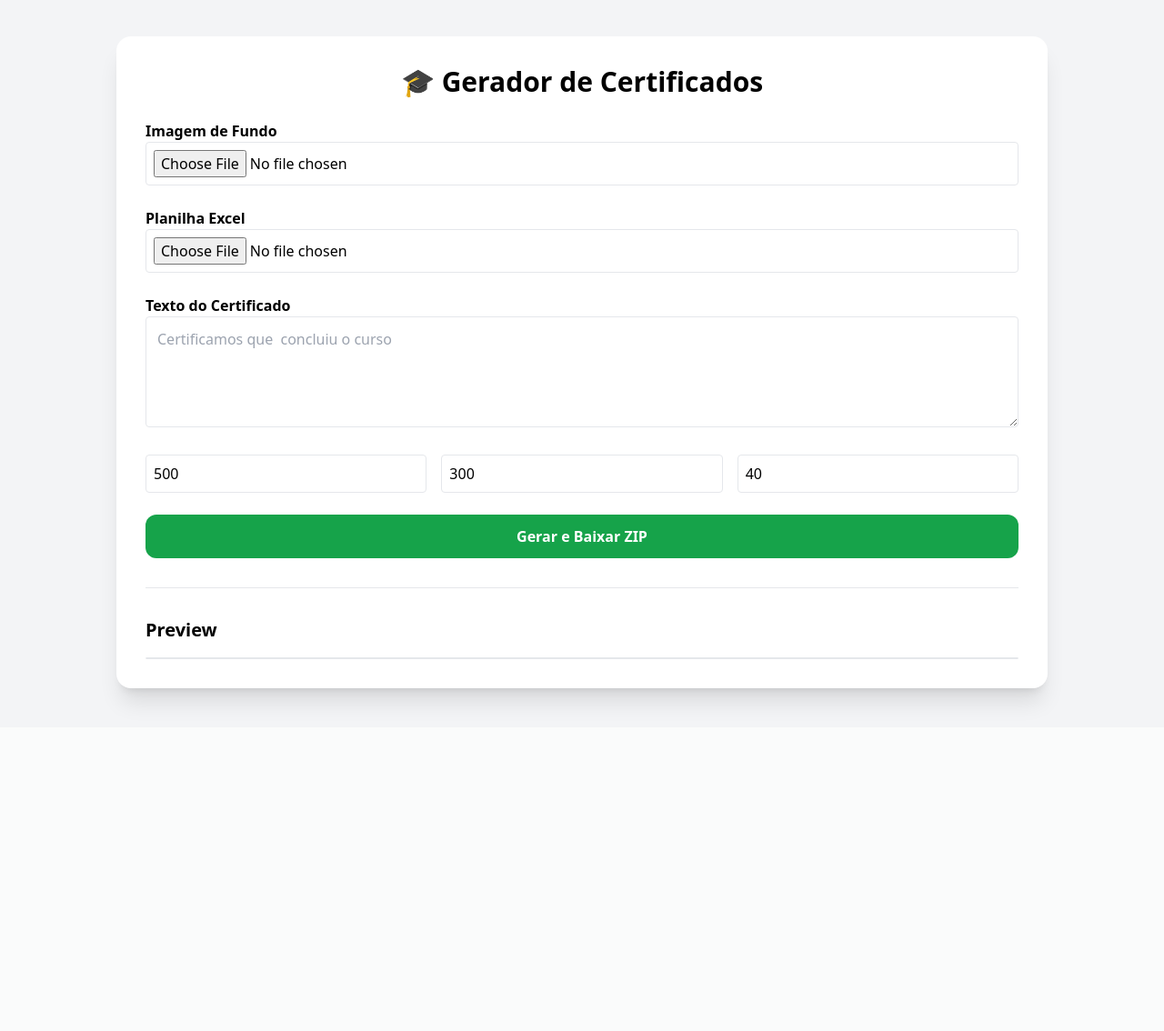
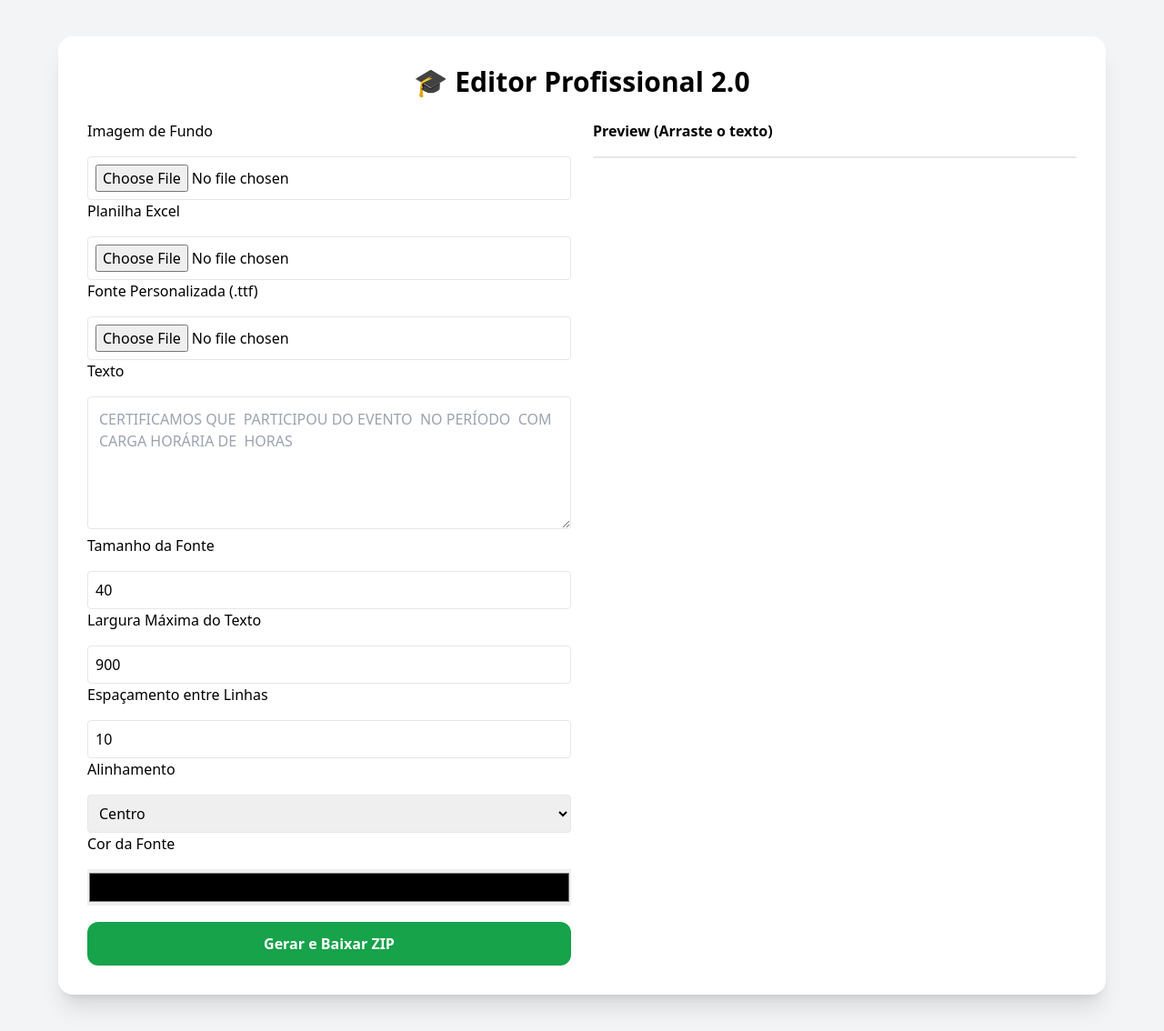
Before and after one commit to sildemberny-bit/certificados-app, a Flask app: page / in a window 1280 px wide. Shown: the whole page at 91% size. Before the commit the page ends 781 px from the top, so only its background shows below. Run offline with Flask 3, Linux system fonts and the light colour scheme; some libraries are stand-ins or nearby versions.

Commit message:
Update index.html

```diff
--- a/templates/index.html
+++ b/templates/index.html
@@ -2,58 +2,84 @@
 <html>
 <head>
 <meta charset="UTF-8">
-<title>Gerador de Certificados</title>
+<title>Editor Profissional de Certificados</title>
 <script src="https://cdn.tailwindcss.com"></script>
 </head>
 
 <body class="bg-gray-100 min-h-screen p-10">
 
-<div class="max-w-5xl mx-auto bg-white p-8 rounded-2xl shadow-xl">
+<div class="max-w-6xl mx-auto bg-white p-8 rounded-2xl shadow-xl">
 
-<h1 class="text-3xl font-bold mb-6 text-center">🎓 Gerador de Certificados</h1>
+<h1 class="text-3xl font-bold mb-6 text-center">
+🎓 Editor Profissional 2.0
+</h1>
 
 <form method="POST" enctype="multipart/form-data" class="space-y-6">
 
-<div>
-<label class="font-semibold">Imagem de Fundo</label>
+<div class="grid grid-cols-2 gap-6">
+
+<div class="space-y-4">
+
+<label>Imagem de Fundo</label>
 <input type="file" name="background" id="bgInput" class="w-full border p-2 rounded">
-</div>
 
-<div>
-<label class="font-semibold">Planilha Excel</label>
+<label>Planilha Excel</label>
 <input type="file" name="excel" class="w-full border p-2 rounded">
-</div>
 
-<div>
-<label class="font-semibold">Texto do Certificado</label>
-<textarea id="textInput" name="text" rows="4"
+<label>Fonte Personalizada (.ttf)</label>
+<input type="file" name="fontfile" class="w-full border p-2 rounded">
+
+<label>Texto</label>
+<textarea id="textInput" name="text" rows="5"
 class="w-full border p-3 rounded"
-placeholder="Certificamos que {{Nome}} concluiu o curso {{Curso}}">
+placeholder="CERTIFICAMOS QUE {{Nome}} PARTICIPOU DO EVENTO {{Evento}} NO PERÍODO {{Periodo}} COM CARGA HORÁRIA DE {{CargaHoraria}} HORAS">
 </textarea>
-</div>
 
-<div class="grid grid-cols-3 gap-4">
-<input type="number" id="posX" name="pos_x" value="500" class="border p-2 rounded">
-<input type="number" id="posY" name="pos_y" value="300" class="border p-2 rounded">
-<input type="number" id="fontSize" name="font_size" value="40" class="border p-2 rounded">
-</div>
+<input type="hidden" id="posX" name="pos_x" value="400">
+<input type="hidden" id="posY" name="pos_y" value="300">
+
+<label>Tamanho da Fonte</label>
+<input type="number" id="fontSize" name="font_size" value="40" class="w-full border p-2 rounded">
+
+<label>Largura Máxima do Texto</label>
+<input type="number" id="maxWidth" name="max_width" value="900" class="w-full border p-2 rounded">
+
+<label>Espaçamento entre Linhas</label>
+<input type="number" name="line_spacing" value="10" class="w-full border p-2 rounded">
+
+<label>Alinhamento</label>
+<select name="align" class="w-full border p-2 rounded">
+<option value="left">Esquerda</option>
+<option value="center" selected>Centro</option>
+<option value="right">Direita</option>
+</select>
+
+<label>Cor da Fonte</label>
+<input type="color" name="color" value="#000000" class="w-full h-10">
 
 <button name="generate"
 class="w-full bg-green-600 hover:bg-green-700 text-white py-3 rounded-xl font-semibold">
 Gerar e Baixar ZIP
 </button>
 
-</form>
+</div>
 
-<hr class="my-8">
+<div>
 
-<h2 class="text-xl font-bold mb-4">Preview</h2>
+<h2 class="font-bold mb-4">Preview (Arraste o texto)</h2>
 
 <div class="relative border rounded overflow-hidden">
 <img id="previewImage" class="w-full">
-<div id="previewText" class="absolute text-black font-bold"></div>
+<div id="previewText"
+class="absolute cursor-move font-bold select-none whitespace-pre-wrap">
+Texto exemplo
+</div>
 </div>
 
+</div>
+
+</div>
+</form>
 </div>
 
 <script>
@@ -61,33 +87,48 @@ const bgInput = document.getElementById("bgInput");
 const previewImage = document.getElementById("previewImage");
 const previewText = document.getElementById("previewText");
 const textInput = document.getElementById("textInput");
-const posX = document.getElementById("posX");
-const posY = document.getElementById("posY");
+const posXInput = document.getElementById("posX");
+const posYInput = document.getElementById("posY");
 const fontSize = document.getElementById("fontSize");
 
 bgInput.addEventListener("change", function() {
     const reader = new FileReader();
-    reader.onload = function(e) {
-        previewImage.src = e.target.result;
-    }
+    reader.onload = e => previewImage.src = e.target.result;
     reader.readAsDataURL(this.files[0]);
 });
 
-function updatePreview() {
+textInput.addEventListener("input", () => {
     previewText.innerText = textInput.value;
-    previewText.style.left = posX.value + "px";
-    previewText.style.top = posY.value + "px";
+});
+
+fontSize.addEventListener("input", () => {
     previewText.style.fontSize = fontSize.value + "px";
-    previewText.style.whiteSpace = "pre-wrap";
-    previewText.style.transform = "translateX(-50%)";
-}
+});
 
-textInput.addEventListener("input", updatePreview);
-posX.addEventListener("input", updatePreview);
-posY.addEventListener("input", updatePreview);
-fontSize.addEventListener("input", updatePreview);
+let offsetX = 0, offsetY = 0, isDragging = false;
 
-updatePreview();
+previewText.addEventListener("mousedown", (e) => {
+    isDragging = true;
+    offsetX = e.offsetX;
+    offsetY = e.offsetY;
+});
+
+document.addEventListener("mousemove", (e) => {
+    if (!isDragging) return;
+    const rect = previewImage.getBoundingClientRect();
+    let x = e.clientX - rect.left - offsetX;
+    let y = e.clientY - rect.top - offsetY;
+    previewText.style.left = x + "px";
+    previewText.style.top = y + "px";
+    posXInput.value = x;
+    posYInput.value = y;
+});
+
+document.addEventListener("mouseup", () => isDragging = false);
+
+previewText.style.left = "400px";
+previewText.style.top = "300px";
+previewText.style.fontSize = "40px";
 </script>
 
 </body>
```
